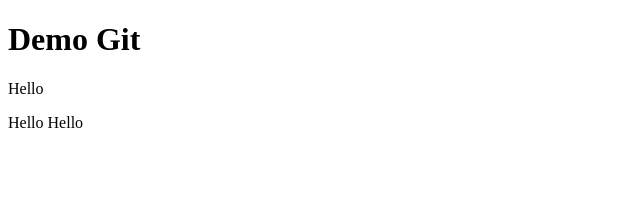
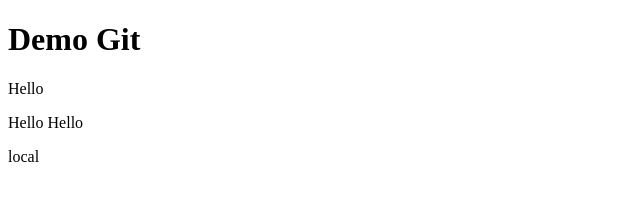
Before and after one commit to huyhoang121997/tailwindCSS_personal, a plain HTML site: page index.html in a window 1280 px wide. Shown: the full height of the page, 0-640 px from the left. Drawn offline with Linux system fonts and the light colour scheme.

Commit message:
fix lỗi local

```diff
--- a/index.html
+++ b/index.html
@@ -9,6 +9,6 @@
     <h1>Demo Git</h1>
     <p>Hello</p>
     <p>Hello Hello</p>
-
+    <p>local</p>
 </body>
 </html>
```
